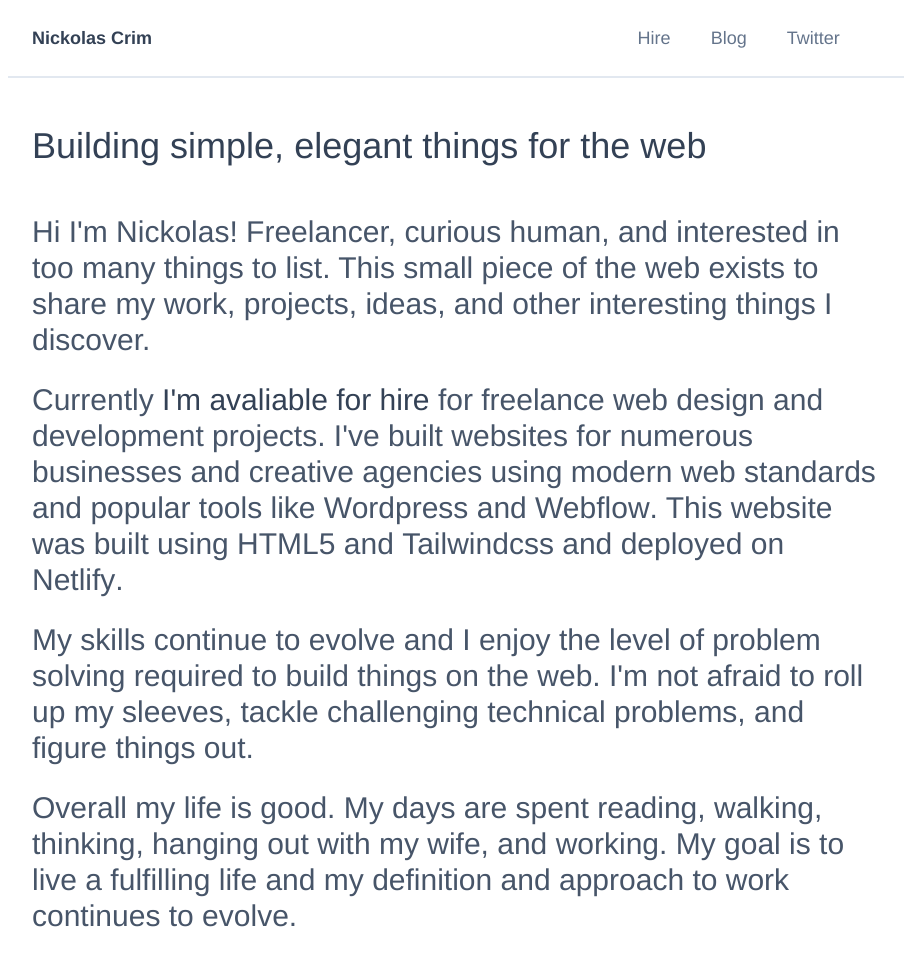
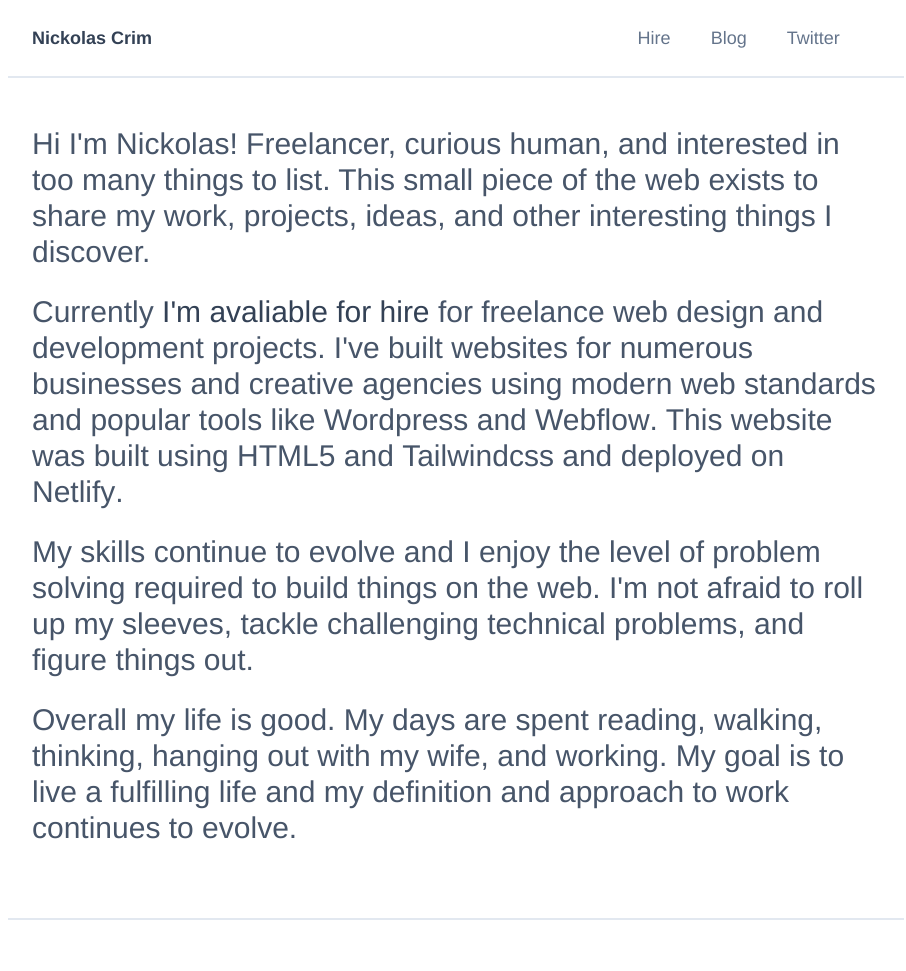
Before and after one commit to nickolascrim/personal-site, a website: page index.html in a window 1280 px wide. Shown: the top 971 px of the page, without its empty margins (184-1090 px from the left). Drawn offline with Linux system fonts and the light colour scheme.

Commit message:
6/5 updates

```diff
--- a/index.html
+++ b/index.html
@@ -43,8 +43,6 @@
   </header>
   <main class="px-6 py-12">
 
-        <h1 class="text-4xl text-slate-700 pb-12">Building simple, elegant things for the web</h1>
-
         <p class="text-3xl font-light text-slate-600 pb-6">
           Hi I'm Nickolas! Freelancer, curious human, and interested in too many things to list. This small piece of the web exists to share my work, projects, ideas, and other interesting things I discover.
         </p>
```
